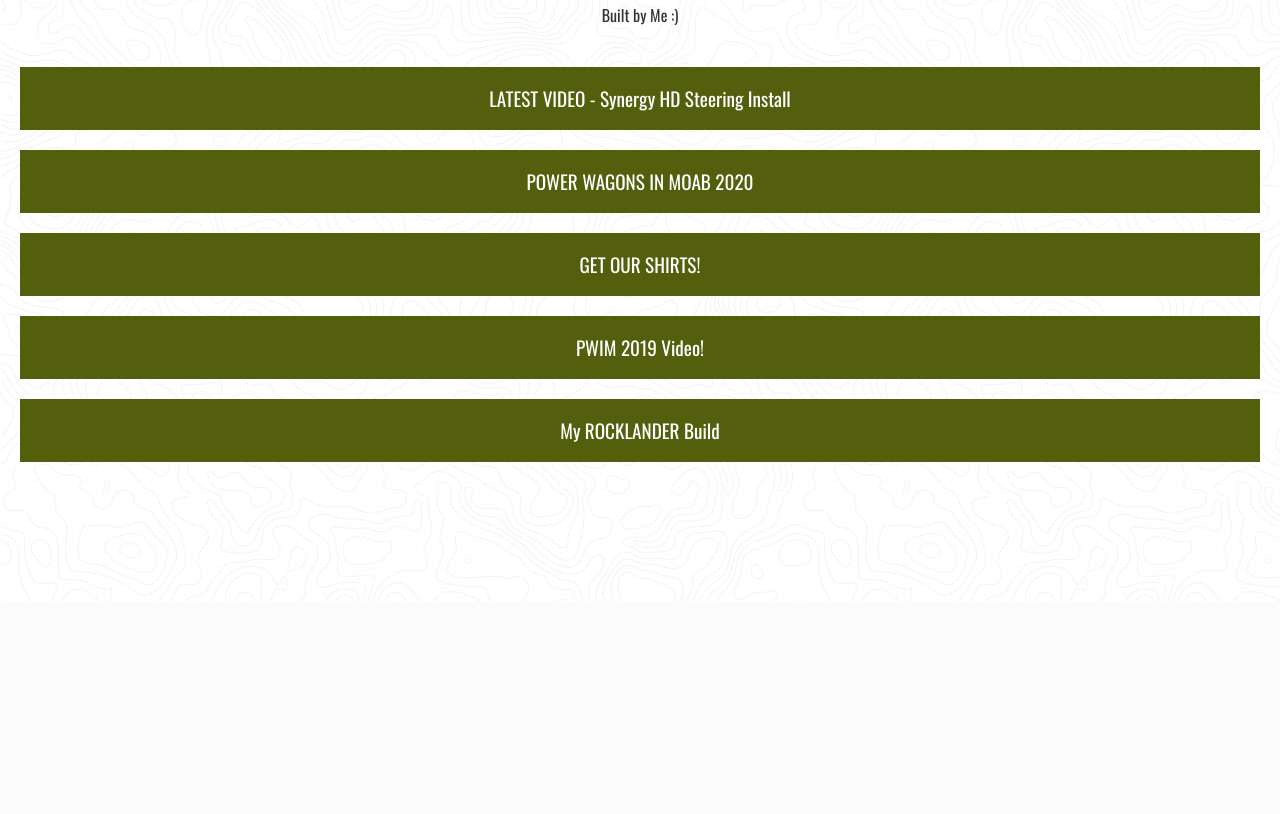
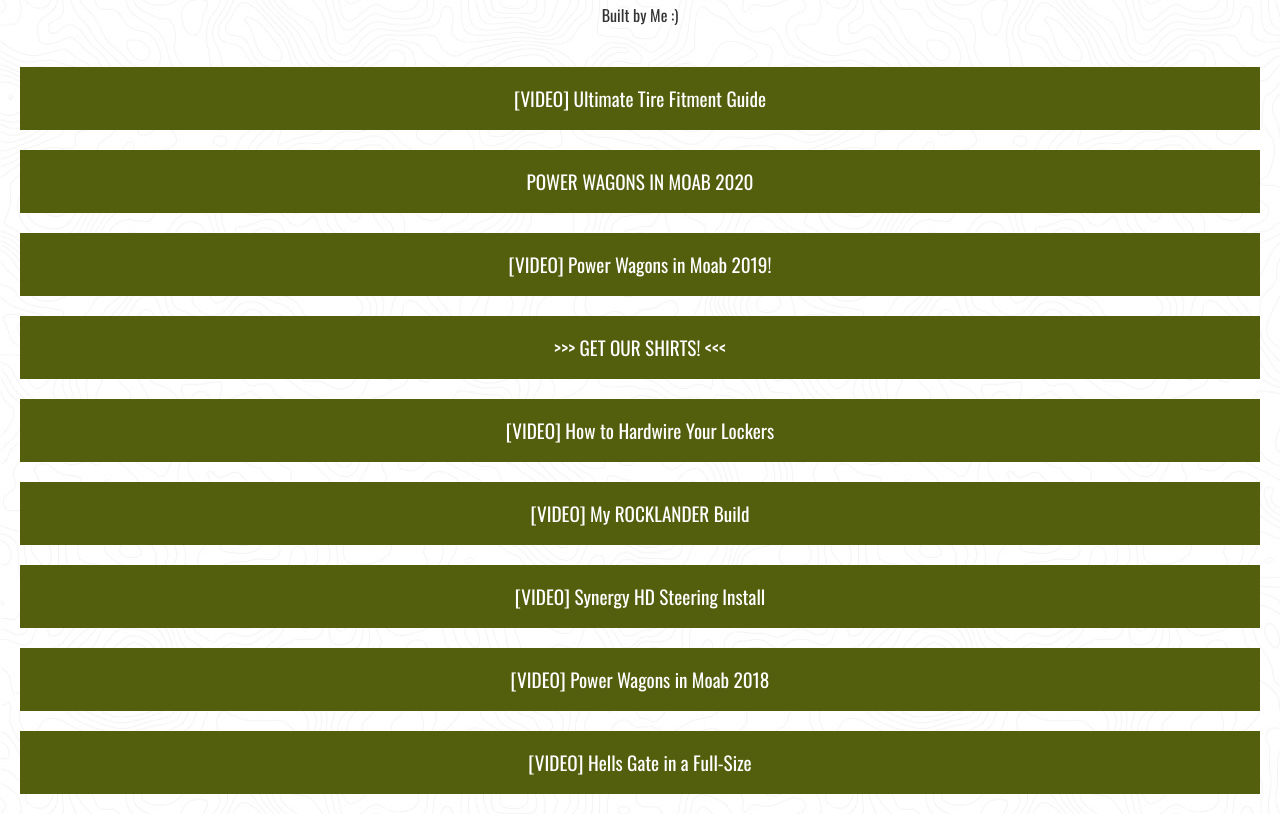
Before and after one commit to 1337hero/offroadtreks, a plain HTML site: page index.html in a window 1280 px wide. Shown: the part 198-1012 px from the top of the page. Before the commit the page ends 800 px from the top, so only its background shows below. Drawn offline with nearby package versions, Linux system fonts and the light colour scheme.

Commit message:
new links added with latest video

```diff
--- a/index.html
+++ b/index.html
@@ -177,11 +177,17 @@
 
         <!-- Link List -->
         <div class="link-list">
-            <a href="https://l.offroadtreks.co/dq84qz" target="_blank" rel="bookmark" class="text-link">LATEST VIDEO - Synergy HD Steering Install</a>
+            <a href="https://l.offroadtreks.co/eruAve" target="_blank" rel="bookmark" class="text-link">[VIDEO] Ultimate Tire Fitment Guide</a>
             <a href="http://l.offroadtreks.co/uAM01v" target="_blank" rel="bookmark" class="text-link">POWER WAGONS IN MOAB 2020</a>
-            <a href="https://l.offroadtreks.co/kVhUJ0" target="_blank" rel="bookmark" class="text-link">GET OUR SHIRTS!</a>
-            <a href="http://l.offroadtreks.co/DMhitZ" target="_blank" rel="bookmark" class="text-link">PWIM 2019 Video!</a>
-            <a href="https://l.offroadtreks.co/pkW9hU" target="_blank" rel="bookmark" class="text-link">My ROCKLANDER Build</a>
+            <a href="http://l.offroadtreks.co/DMhitZ" target="_blank" rel="bookmark" class="text-link">[VIDEO] Power Wagons in Moab 2019!</a>
+            <a href="https://l.offroadtreks.co/kVhUJ0" target="_blank" rel="bookmark" class="text-link">>>> GET OUR SHIRTS! <<<</a>
+            <a href="https://youtu.be/JmTbs6hChxE" target="_blank" rel="bookmark" class="text-link">[VIDEO] How to Hardwire Your Lockers</a>
+            <a href="https://l.offroadtreks.co/pkW9hU" target="_blank" rel="bookmark" class="text-link">[VIDEO] My ROCKLANDER Build</a>
+            <a href="https://l.offroadtreks.co/dq84qz" target="_blank" rel="bookmark" class="text-link">[VIDEO] Synergy HD Steering Install</a>
+            <a href="https://youtu.be/6eQNOhXciCs" target="_blank" rel="bookmark" class="text-link">[VIDEO] Power Wagons in Moab 2018</a>
+            <a href="https://www.youtube.com/watch?v=QdwPaQpttRI" target="_blank" rel="bookmark" class="text-link">[VIDEO] Hells Gate in a Full-Size</a>
+            <!-- <a href="" target="_blank" rel="bookmark" class="text-link"></a>
+            <a href="" target="_blank" rel="bookmark" class="text-link"></a> -->
         </div>
 
     </div>
```
